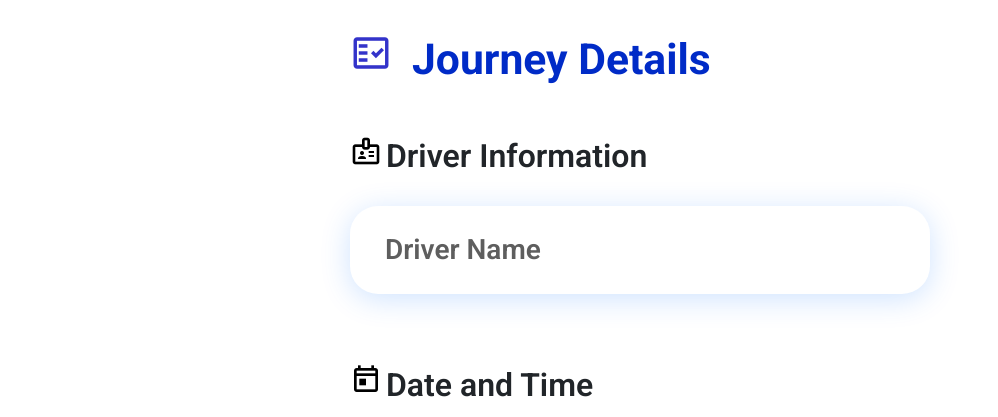
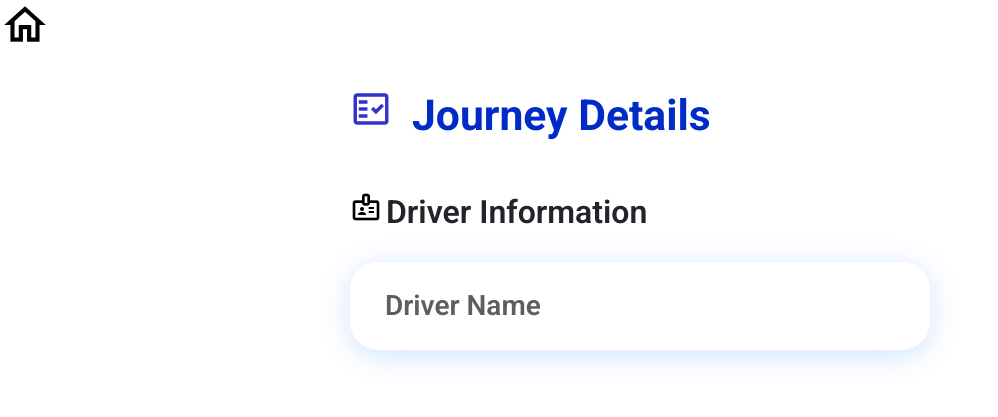
Before and after one commit to ka3b/CS14-main, a Django app: page /main/report-journey/journey-details/ in a window 1280 px wide. Shown: the top 417 px of the page, without its empty margins (0-998 px from the left). Run offline with Django 3.2, Linux system fonts and the light colour scheme; some libraries are stand-ins or nearby versions.

Commit message:
issue fixed

```diff
--- a/django-framework/templates/main/journey/base.html
+++ b/django-framework/templates/main/journey/base.html
@@ -24,6 +24,9 @@
     <link href="https://fonts.googleapis.com/icon?family=Material+Icons+Outlined" rel="stylesheet">
 </head>
 <body>
+    <span class="material-icons-outlined" style=" position:relative; font-size:50px; margin:0;" onclick="location.href = '{% url "main:index"  %}';">
+home
+</span>
     {% block contend %}{% endblock %}
     {% block extra_js %}{% endblock %}
 </body>
```
